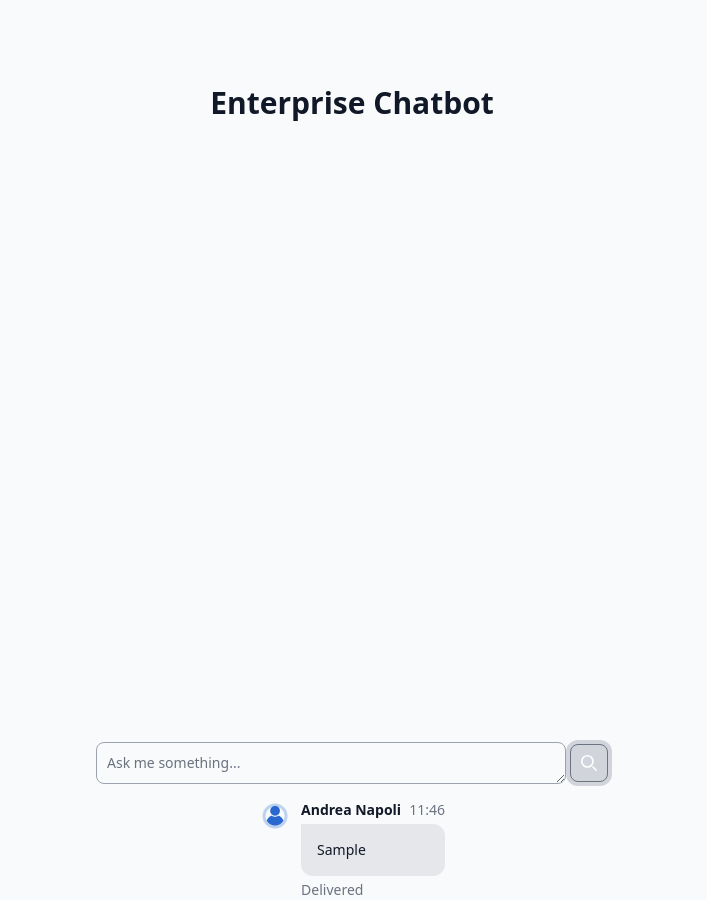
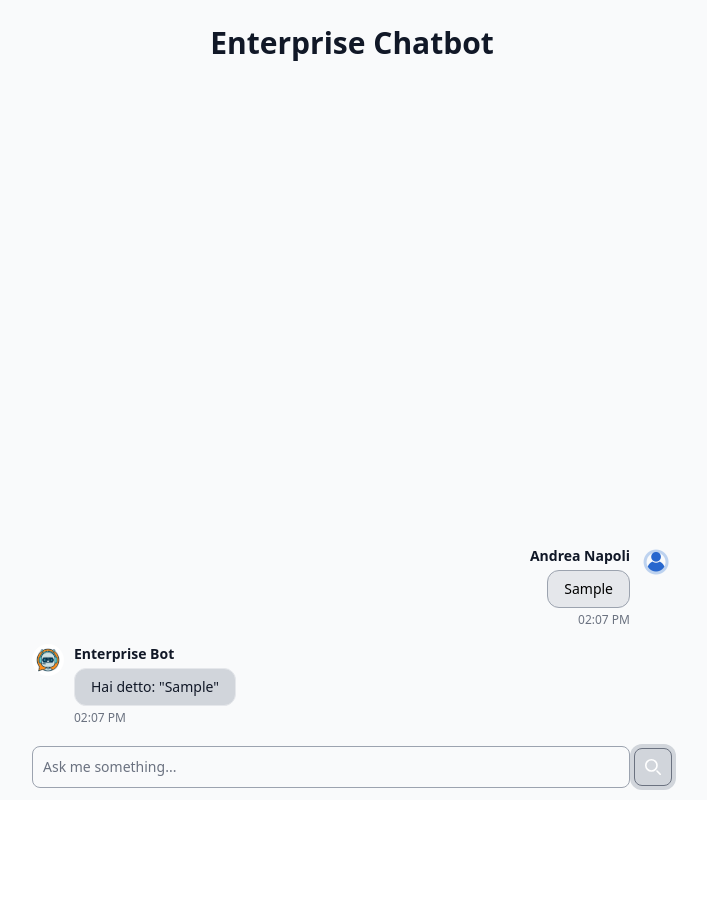
Before and after one commit to AndreaNapoli08/Enterprise-Chatbot, an Angular app in the folder front-end/: page /home in a window 1280 px wide. Both pictures are taken after typing "Sample" into the empty fields and a click on the button "Send". Shown: the whole page, without its empty margins (288-995 px from the left). After the commit the page ends 800 px from the top, so only its background shows below. Built offline with nearby package versions, Linux system fonts and the light colour scheme.

Commit message:
implementazione grafica di una chat fittizia

```diff
--- a/front-end/angular.json
+++ b/front-end/angular.json
@@ -92,5 +92,8 @@
         }
       }
     }
+  },
+  "cli": {
+    "analytics": false
   }
 }
--- a/front-end/src/app/chat-bubble/chat-bubble.component.html
+++ b/front-end/src/app/chat-bubble/chat-bubble.component.html
@@ -1,14 +1,54 @@
+<div
+  class="flex w-full mb-2"
+  [ngClass]="{
+    'justify-start': message.role === 'bot',
+    'justify-end': message.role === 'user'
+  }"
+>
+  <!-- Wrapper del messaggio -->
+  <div
+    class="flex items-start gap-2.5 max-w-[80%]"
+    [ngClass]="{
+      'flex-row': message.role === 'bot',
+      'flex-row-reverse': message.role === 'user'
+    }"
+  >
+    <!-- Avatar -->
+    <img
+      class="w-8 h-8 rounded-full shrink-0"
+      [src]="message.role === 'bot' ? 'bot.jpg' : 'user.png'"
+      [alt]="message.role === 'bot' ? 'Bot avatar' : 'User avatar'"
+    />
 
-<div class="flex items-start gap-2.5">
-   <img class="w-8 h-8 rounded-full" src="user.png" alt="Jese image">
-   <div class="flex flex-col gap-1 w-full max-w-[320px]">
+    <!-- Contenitore testo -->
+    <div
+      class="flex flex-col gap-1"
+      [ngClass]="{
+        'items-start text-left': message.role === 'bot',
+        'items-end text-left': message.role === 'user'
+      }"
+    >
+      <!-- Intestazione -->
       <div class="flex items-center space-x-2 rtl:space-x-reverse">
-         <span class="text-sm font-semibold text-gray-900 dark:text-white">Andrea Napoli</span>
-         <span class="text-sm font-normal text-gray-500 dark:text-gray-400">11:46</span>
+        <span class="text-sm font-semibold text-gray-900 dark:text-white">
+          {{ message.role === 'bot' ? 'Enterprise Bot' : 'Andrea Napoli' }}
+        </span>
       </div>
-      <div class="flex flex-col leading-1.5 p-4 border-gray-200 bg-gray-200 rounded-e-xl rounded-es-xl dark:bg-gray-700">
-         <p class="text-sm font-normal text-gray-900 dark:text-white">{{ message }}</p>
+
+      <!-- Bolla messaggio -->
+      <div
+        class="inline-block px-4 py-2 border rounded-xl break-words whitespace-pre-wrap"
+        [ngClass]="message.role === 'bot'
+          ? 'bg-gray-300 dark:bg-gray-800 text-gray-900 dark:text-white border-gray-200 dark:border-gray-600 rounded-e-xl rounded-es-xl'
+          : 'bg-gray-200 dark:bg-gray-600 text-black dark:text-white border-gray-400 rounded-s-xl rounded-ee-xl'"
+      >
+        <p class="text-sm font-normal">{{ message.text }}</p>
       </div>
-      <span class="text-sm font-normal text-gray-500 dark:text-gray-400">Delivered</span>
-   </div>
+
+      <!-- Orario -->
+      <span class="text-xs font-normal text-gray-500 dark:text-gray-400">
+        {{ message.time }}
+      </span>
+    </div>
+  </div>
 </div>
--- a/front-end/src/app/home/home.component.html
+++ b/front-end/src/app/home/home.component.html
@@ -1,11 +1,21 @@
 <div class="bg-gray-50 dark:bg-gray-900 relative">
-  <p class="text-3xl text-center font-semibold leading-normal text-gray-900 dark:text-white absolute top-20 w-full">
+  <p class="text-3xl text-center font-semibold leading-normal text-gray-900 dark:text-white absolute top-5 w-full">
     Enterprise Chatbot
   </p>
 
-  <input-text (submitAnswer)="handleMessage($event)"></input-text>
+  <div class="min-h-screen bg-gray-50 dark:bg-gray-900 flex flex-col">
+    <div class="flex flex-1 flex-col max-w-2xl w-full mx-auto px-4 mb-3" [ngStyle]="{ 'justify-content': messages.length === 0 ? 'center' : 'flex-end' }">
 
-  <div class="w-full flex justify-center">
-    <chat-bubble *ngIf="this.messages.length > 0" [message]="messages[messages.length - 1]"></chat-bubble>
+      <div
+        #scrollContainer
+        *ngIf="messages.length > 0"
+        class="flex flex-col space-y-2 mb-3 overflow-y-auto max-h-[70vh] scrollbar-thin scrollbar-thumb-gray-200 scrollbar-track-gray-200 dark:scrollbar-thumb-gray-600 dark:scrollbar-track-gray-700"
+      >
+        <chat-bubble *ngFor="let msg of messages" [message]="msg"></chat-bubble>
+      </div>
+
+      <input-text (submitAnswer)="handleMessage($event)"></input-text>
+
+    </div>
   </div>
 </div>
--- a/front-end/src/app/home/home.component.ts
+++ b/front-end/src/app/home/home.component.ts
@@ -1,19 +1,53 @@
-import { Component } from '@angular/core';
+import { Component, ElementRef, ViewChild, AfterViewChecked } from '@angular/core';
 import { CommonModule } from '@angular/common';
 import { InputText } from '../input-text/input-text.component';
 import { ChatBubble } from '../chat-bubble/chat-bubble.component';
 
 @Component({
   selector: 'app-home',
+  standalone: true,
   imports: [CommonModule, ChatBubble, InputText],
   templateUrl: './home.component.html',
-  styleUrl: './home.component.css'
+  styleUrls: ['./home.component.css']
 })
-export class Home {
-  messages: string[] = [];
+export class Home implements AfterViewChecked {
+  messages: any[] = [];
+  private shouldScroll = false;
 
-  handleMessage(msg: string[]) {
-    this.messages = msg;
+  @ViewChild('scrollContainer') private scrollContainer!: ElementRef<HTMLDivElement>;
+
+  handleMessage(message: any) {
+    this.messages.push(message);
+    setTimeout(() => {
+      const now = new Date();
+      const time = now.toLocaleTimeString([], { hour: '2-digit', minute: '2-digit' });
+
+      this.messages.push({
+        text: `Hai detto: "${message.text}"`,
+        role: 'bot',
+        time
+      });
+
+      // Indica che dopo il rendering bisogna scrollare
+      this.shouldScroll = true;
+    }, 100);
   }
 
+  ngAfterViewChecked(): void {
+    if (this.shouldScroll) {
+      this.scrollToBottom();
+      this.shouldScroll = false;
+    }
+  }
+
+  private scrollToBottom(): void {
+    try {
+      this.scrollContainer.nativeElement.scroll({
+        top: this.scrollContainer.nativeElement.scrollHeight,
+        behavior: 'smooth'
+      });
+    } catch (err) {
+      console.warn('Scroll error:', err);
+    }
+  }
 }
--- a/front-end/src/app/input-text/input-text.component.html
+++ b/front-end/src/app/input-text/input-text.component.html
@@ -1,11 +1,8 @@
-<div class="min-h-screen bg-gray-50 dark:bg-gray-900 flex flex-col">
-  <div
-    [ngClass]="messages.length === 0 ? 'flex flex-1 justify-center items-center' : 'flex flex-1 flex-col mb-4 justify-end'"
-    class="max-w-xl w-full mx-auto px-4"
-  >
-  <form (ngSubmit)="onSubmit()" class="flex items-center max-w-xl w-full mx-auto px-4">
+
+  <form (ngSubmit)="onSubmit()" class="flex items-center">
     <label for="simple-search" class="sr-only">Ask me something...</label>
 
+    <!-- textarea per input su più righe
     <textarea
         id="answer"
         name="answer"
@@ -15,6 +12,9 @@
         placeholder="Ask me something..."
         required
     ></textarea>
+    -->
+
+    <input type="text" id="answer" [(ngModel)]="answer" name="answer" class="flex-1 bg-gray-50 border border-gray-400 text-gray-900 text-sm rounded-lg focus:ring-blue-500 focus:border-blue-500 block w-full p-2.5 dark:bg-gray-700 dark:border-gray-600 dark:placeholder-gray-400 dark:text-white dark:focus:ring-blue-500 dark:focus:border-blue-500" placeholder="Ask me something..." required />
 
     <button
       type="submit"
@@ -38,5 +38,3 @@
       <span class="sr-only">Send</span>
     </button>
   </form>
-  </div>
-</div>
--- a/front-end/src/app/input-text/input-text.component.ts
+++ b/front-end/src/app/input-text/input-text.component.ts
@@ -1,6 +1,7 @@
 import { Component, EventEmitter, Output } from '@angular/core';
 import { FormsModule } from '@angular/forms';
 import { CommonModule } from '@angular/common';
+import { Message } from '../interfaces/message';
 
 @Component({
   selector: 'input-text',
@@ -8,20 +9,28 @@ import { CommonModule } from '@angular/common';
   templateUrl: './input-text.component.html',
   styleUrl: './input-text.component.css'
 })
+
 export class InputText {
   answer = '';
-  messages: string[] = [];
-
-  @Output() submitAnswer = new EventEmitter<string[]>();
+  @Output() submitAnswer = new EventEmitter<Message>();
 
   onSubmit() {
-    // emit current answer, then clear
-    const toSend = this.answer?.trim();
-    if (toSend) {
-      this.messages.push(toSend);
-      this.submitAnswer.emit(this.messages);
-    }
+    const text = this.answer.trim();
+    if (!text) return;
+
+    const now = new Date();
+    const time = now.toLocaleTimeString([], { hour: '2-digit', minute: '2-digit' });
+
+    const message: Message = {
+      text,
+      role: 'user',
+      time
+    };
+
+    this.submitAnswer.emit(message);
     this.answer = '';
   }
 
+
+
 }
--- /dev/null
+++ b/front-end/src/app/interfaces/message.ts
@@ -0,0 +1,5 @@
+export interface Message {
+  text: string;
+  role: 'user' | 'bot';
+  time: string;
+}
```
Also changed, not shown: front-end/src/app/chat-bubble/chat-bubble.component.ts (+5 -4 lines), front-end/public/bot.jpg (added).
